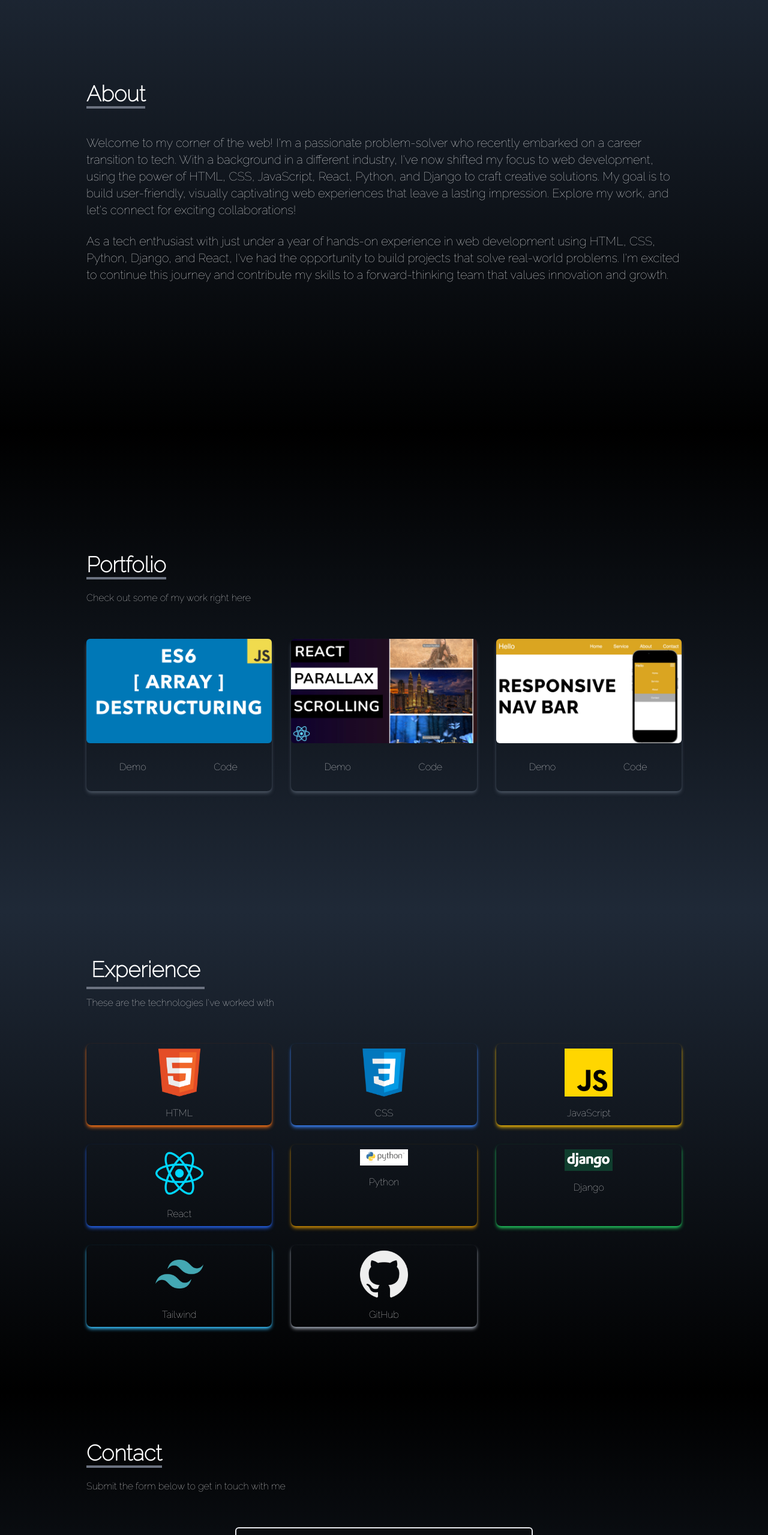
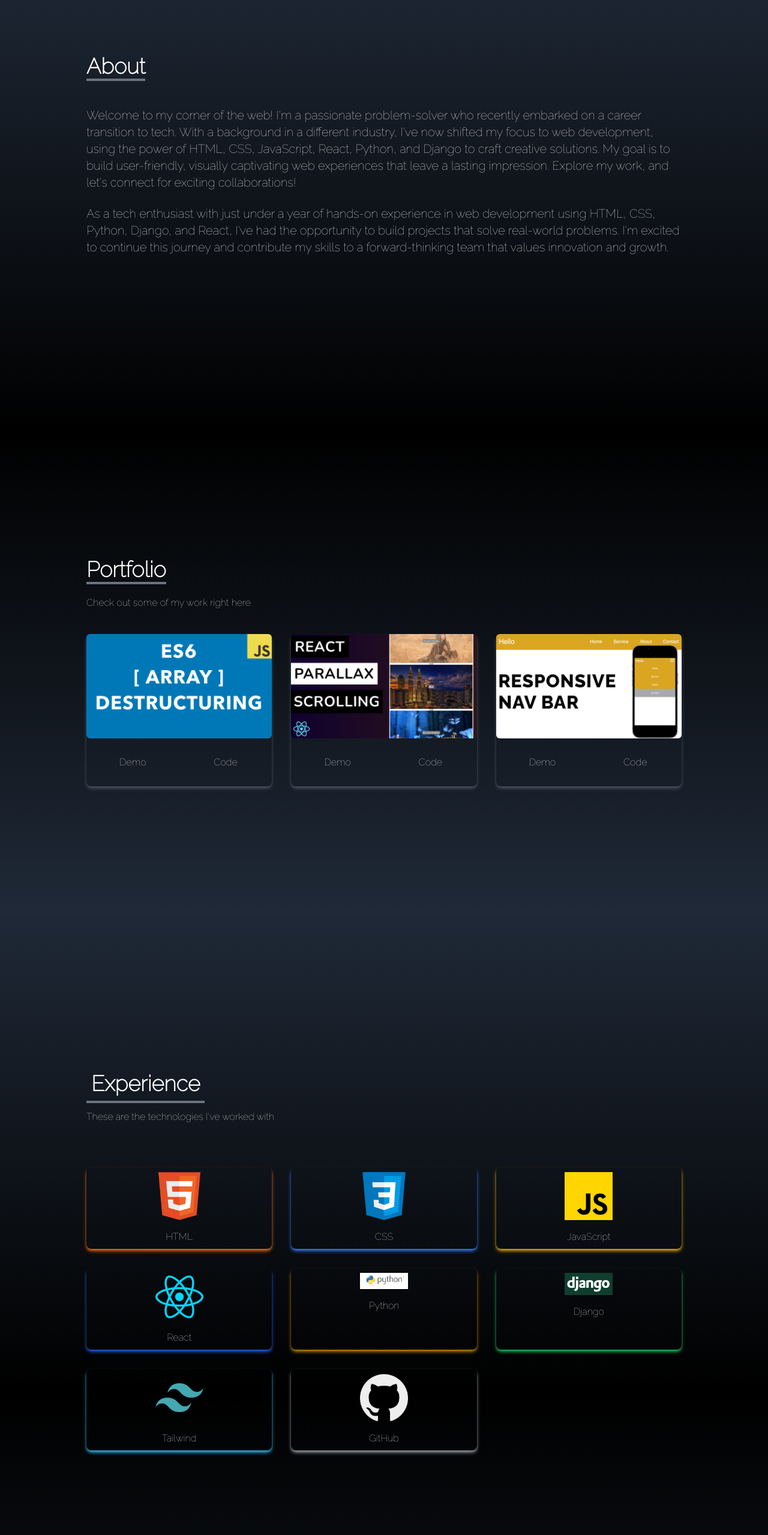
Before and after one commit to OluwabukolaU/Portfolio, a React (Create React App) app: page / in a window 1280 px wide. Shown: the part 880-3439 px from the top of the page at 60% size. Built offline with nearby package versions, Linux system fonts and the light colour scheme.

Commit message:
component changes

```diff
--- a/src/components/About.jsx
+++ b/src/components/About.jsx
@@ -7,7 +7,7 @@ const About = () => {
       className="w-full h-screen bg-gradient-to-b from-gray-800 to-black text-white"
     >
       <div className="max-w-screen-lg p-4 mx-auto flex flex-col justify-center w-full h-full">
-        <div className="pb-4">
+        <div className="pb-4 mt-[-20%] md:mt-[-10%]">
           <p className="text-4xl font-bold inline border-b-4 border-gray-500">
             About
           </p>
@@ -24,7 +24,7 @@ const About = () => {
 
         <br />
 
-        <p className="text-xl mb-8">
+        <p className="text-xl mb-6">
         As a tech enthusiast with just under a year of hands-on experience in web development
         using HTML, CSS, Python, Django, and React, I've had the opportunity to build projects
         that solve real-world problems. I'm excited to continue this journey and contribute my
--- a/src/components/Contact.jsx
+++ b/src/components/Contact.jsx
@@ -4,11 +4,11 @@ const Contact = () => {
   return (
     <div
       name="contact"
-      className="w-full h-screen bg-gradient-to-b from-black to-gray-800 p-4 text-white"
+      className=" w-full bg-gradient-to-b from-black to-gray-800 p-4 text-white"
     >
-      <div className="flex flex-col p-4 justify-center max-w-screen-lg mx-auto h-full">
-        <div className="pb-8">
-          <p className="text-4xl font-bold inline border-b-4 border-gray-500">
+      <div className=" md:mx-auto flex flex-col p-4 justify-center max-w-screen-lg mx-auto h-full ">
+        <div className="pb-4 mt-[70%] md:mt-[30%]">
+          <p className=" my-11 text-4xl font-bold inline border-b-4 border-gray-500">
             Contact
           </p>
           <p className="py-6">Submit the form below to get in touch with me</p>
@@ -16,7 +16,7 @@ const Contact = () => {
 
         <div className=" flex justify-center items-center">
           <form
-            action="https://getform.io/f/bbaf478c-aa8d-4aae-b109-7304d6909269"
+            action="https://getform.io/f/61c99527-2b15-42cf-9b55-ad37d2f7daa6"
             method="POST"
             className=" flex flex-col w-full md:w-1/2"
           >
--- a/src/components/Experience.jsx
+++ b/src/components/Experience.jsx
@@ -65,10 +65,10 @@ const Experience = () => {
   return (
     <div
       name="experience"
-      className="bg-gradient-to-b from-gray-800 to-black w-full h-screen"
+      className=" bg-gradient-to-b from-gray-800 to-black w-full h-screen"
     >
       <div className="max-w-screen-lg mx-auto p-4 flex flex-col justify-center w-full h-full text-white">
-        <div>
+        <div className="pb-4 mt-[40%] md:mt-[">
           <p className="text-4xl font-bold border-b-4 border-gray-500 p-2 inline">
             Experience
           </p>
--- a/src/components/Portfolio.jsx
+++ b/src/components/Portfolio.jsx
@@ -24,11 +24,11 @@ const Portfolio = () => {
   return (
     <div
       name="portfolio"
-      className="bg-gradient-to-b from-black to-gray-800 w-full text-white md:h-screen"
+      className="bg-gradient-to-b from-black to-gray-800 w-full text-white md:h-screen "
     >
       <div className="max-w-screen-lg p-4 mx-auto flex flex-col justify-center w-full h-full">
-        <div className="pb-8">
-          <p className="text-4xl font-bold inline border-b-4 border-gray-500">
+        <div className="pb-4">
+          <p className="text-4xl font-bold inline border-b-4 border-gray-500 ">
             Portfolio
           </p>
           <p className="py-6">Check out some of my work right here</p>
```
Also changed, not shown: src/components/SocialLinks.jsx (line endings or trailing spaces).
